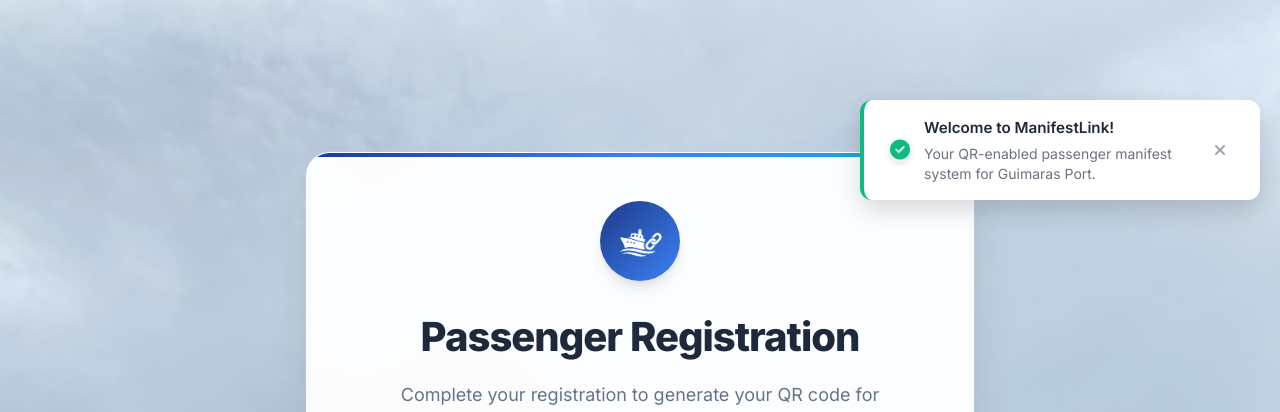
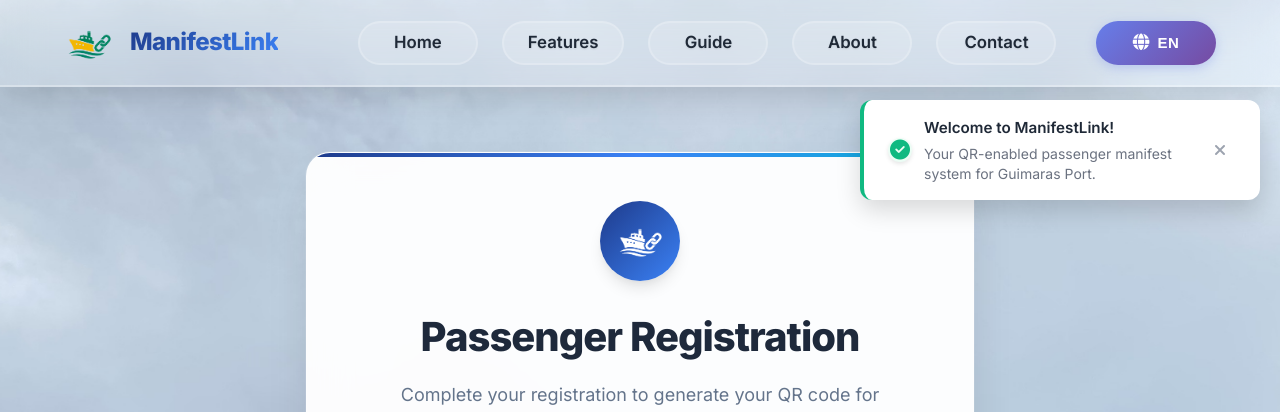
Before and after one commit to tochides/manifestlink_real, a PHP site: page /register.php in a window 1280 px wide. Shown: the top 412 px of the page. Run offline with PHP 8.4, Linux system fonts and the light colour scheme.

Commit message:
Update register.php

```diff
--- a/register.php
+++ b/register.php
@@ -1219,6 +1219,38 @@ if (isset($_GET['email']) && !empty($_GET['email'])) {
 </head>
 <body>
 
+    <nav class="navbar" role="navigation" aria-label="Main navigation">
+        <div class="nav-container">
+            <a href="index.html" class="nav-logo" aria-label="ManifestLink Home">
+                <img src="logo.png" alt="ManifestLink Logo" class="logo-img">
+                <span class="logo-text">ManifestLink</span>
+            </a>
+            <div class="nav-center">
+                <ul class="nav-menu" role="menubar">
+                    <li role="none"><a href="#home" class="nav-link nav-btn active" role="menuitem">Home</a></li>
+                    <li role="none"><a href="#features" class="nav-link nav-btn" role="menuitem">Features</a></li>
+                    <li role="none"><a href="#guide" class="nav-link nav-btn" role="menuitem">Guide</a></li>
+                    <li role="none"><a href="#about" class="nav-link nav-btn" role="menuitem">About</a></li>
+                    <li role="none"><a href="#contact" class="nav-link nav-btn" role="menuitem">Contact</a></li>
+                </ul>
+            </div>
+            <div class="nav-right">
+                <!-- Language Switcher -->
+                <div class="language-switcher">
+                    <button class="lang-btn nav-btn" id="langToggle" aria-label="Switch Language">
+                        <i class="fas fa-globe"></i>
+                        <span id="currentLang">EN</span>
+                    </button>
+                </div>
+                <div class="hamburger" aria-label="Toggle navigation menu" role="button" tabindex="0">
+                    <span class="bar"></span>
+                    <span class="bar"></span>
+                    <span class="bar"></span>
+                </div>
+            </div>
+        </div>
+    </nav>
+
 
     <!-- Professional Registration Form -->
     <section class="registration-section">
```
